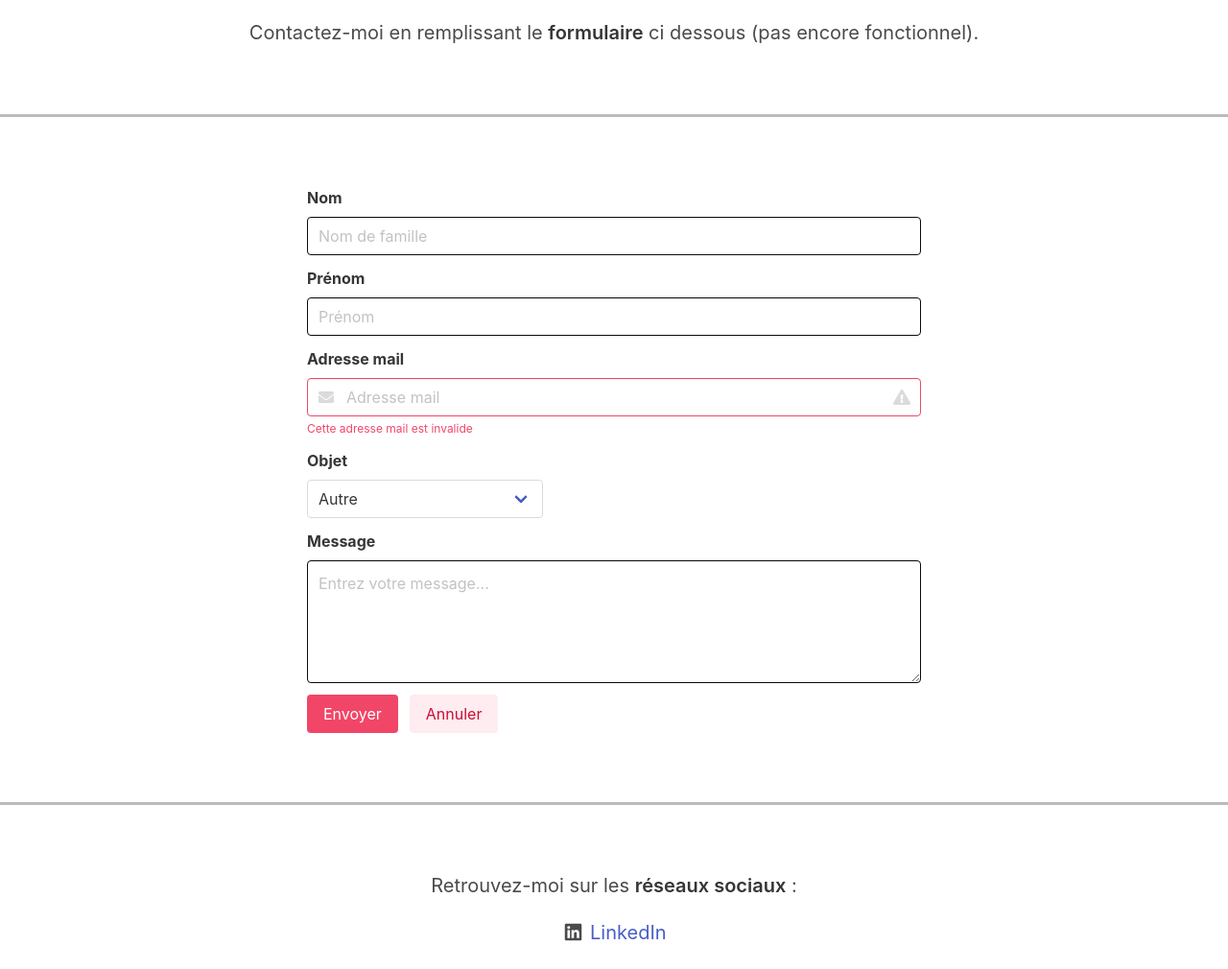
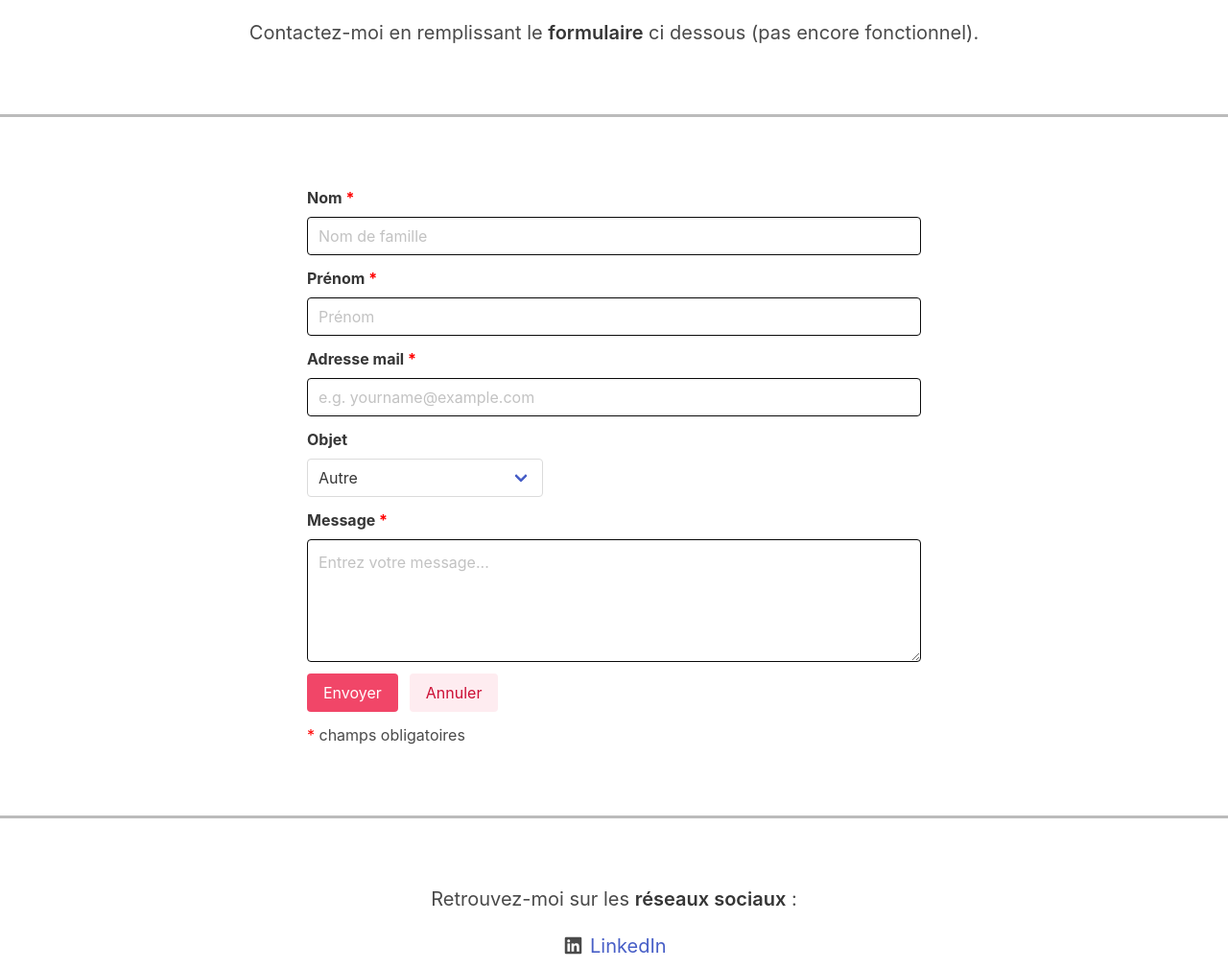
Before and after one commit to cyrilmnl/portfolio, a PHP site: page /public/contact.html in a window 1280 px wide. Shown: the part 406-1416 px from the top of the page at 96% size. Run offline with PHP 8.4, Linux system fonts and the light colour scheme; some libraries are stand-ins or nearby versions.

Commit message:
Mise en place du service d'envoi de mail

```diff
--- /dev/null
+++ b/composer.json
@@ -0,0 +1,5 @@
+{
+    "require": {
+        "mailjet/mailjet-apiv3-php": "^1.5"
+    }
+}
--- a/contact.html
+++ b/public/contact.html
@@ -107,39 +107,33 @@
     <hr class="solid">
 
     <section class="section" id="contact">
+        <form action="mail.php" method="POST">
             <div class="field">
-            <label class="label">Nom</label>
+                <label class="label">Nom <span style="color: red;">*</span></label>
                 <div class="control">
-                <input class="input is-black" type="text" placeholder="Nom de famille">
+                    <input name="lastname" class="input is-black" type="text" placeholder="Nom de famille" required>
                 </div>
             </div>
 
             <div class="field">
-            <label class="label">Prénom</label>
+                <label class="label">Prénom <span style="color: red;">*</span></label>
                 <div class="control">
-                <input class="input is-black" type="text" placeholder="Prénom">
+                    <input name="firstname" class="input is-black" type="text" placeholder="Prénom" required>
                 </div>
             </div>
 
             <div class="field">
-            <label class="label">Adresse mail</label>
-            <div class="control has-icons-left has-icons-right">
-                <input class="input is-danger" type="email" placeholder="Adresse mail">
-                <span class="icon is-small is-left">
-                    <i class="fas fa-envelope"></i>
-                </span>
-                <span class="icon is-small is-right">
-                    <i class="fas fa-exclamation-triangle"></i>
-                </span>
+                <label class="label">Adresse mail <span style="color: red;">*</span></label>
+                <div class="control">
+                    <input name="mail" class="input is-black" type="email" placeholder="e.g. yourname@example.com" required>
                 </div>
-            <p class="help is-danger">Cette adresse mail est invalide</p>
             </div>
 
             <div class="field">
                 <label class="label">Objet</label>
                 <div class="control">
                     <div class="select">
-                    <select>
+                        <select name="object">
                             <option>Autre</option>
                             <option>Demande professionnelle</option>
                         </select>
@@ -148,20 +142,23 @@
             </div>
 
             <div class="field">
-            <label class="label">Message</label>
+                <label class="label">Message <span style="color: red;">*</span></label>
                 <div class="control">
-                <textarea class="textarea is-black" placeholder="Entrez votre message..."></textarea>
+                    <textarea name="message" class="textarea is-black" placeholder="Entrez votre message..." required></textarea>
                 </div>
             </div>
 
             <div class="field is-grouped">
                 <div class="control">
-                <button class="button is-danger">Envoyer</button>
+                    <button type="submit" class="button is-danger">Envoyer</button>
                 </div>
                 <div class="control">
                     <button class="button is-danger is-light" onclick="location.href='index.html'">Annuler</button>
                 </div>
             </div>
+
+            <p><span style="color: red;">*</span> champs obligatoires</p>
+        </form>
     </section>
 
     <hr class="solid">
--- a/css/style.css
+++ b/public/css/style.css
@@ -1,4 +1,5 @@
-*, html {
+*,
+html {
     scroll-behavior: smooth !important;
 }
 
```
Also changed, not shown: public/mail.php (added, +47 -0 lines), img/img3.png (deleted), img/profile.jpg (deleted), img/spacefoot.png (deleted), public/img/face.png (renamed from img/face.png), public/img/img1.png (renamed from img/img1.png), public/img/img2.png (renamed from img/img2.png), public/index.html (renamed from index.html), 8 other files. Lines whose indentation alone changed are shown as unchanged.
